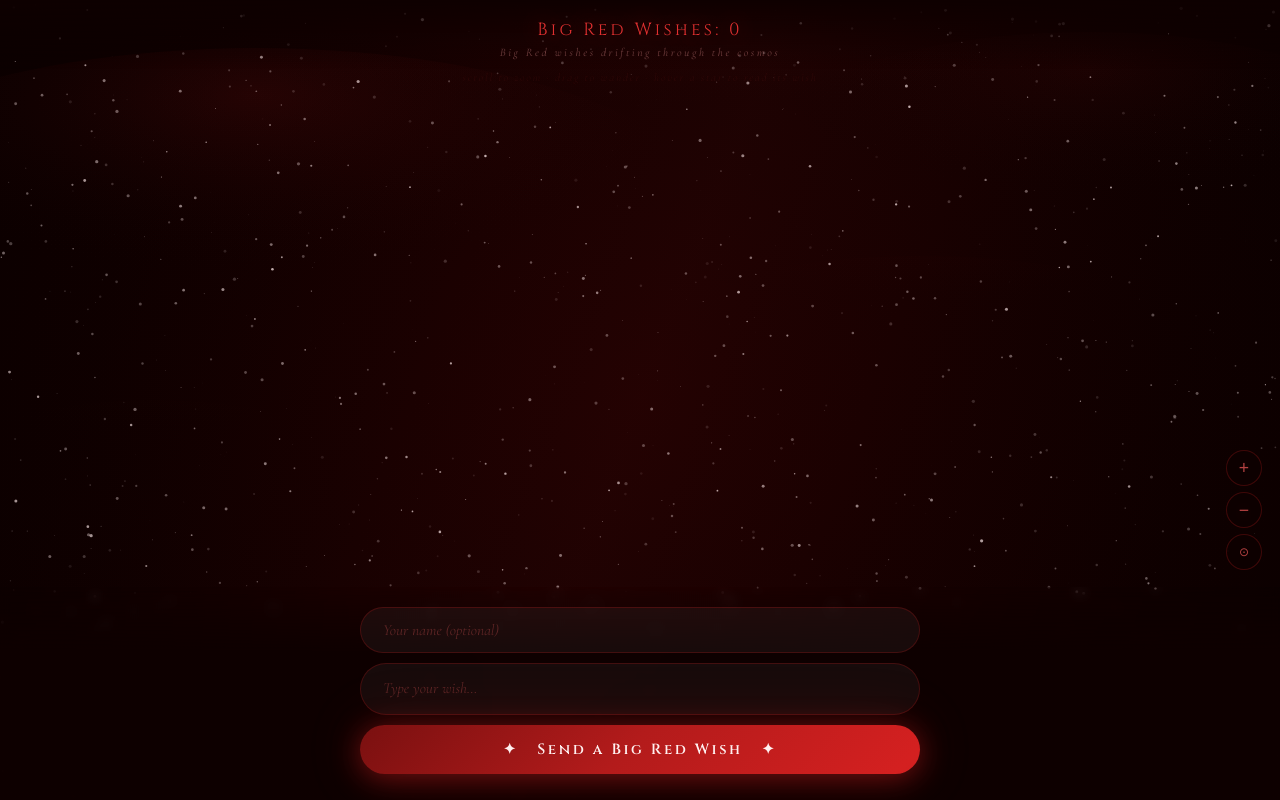
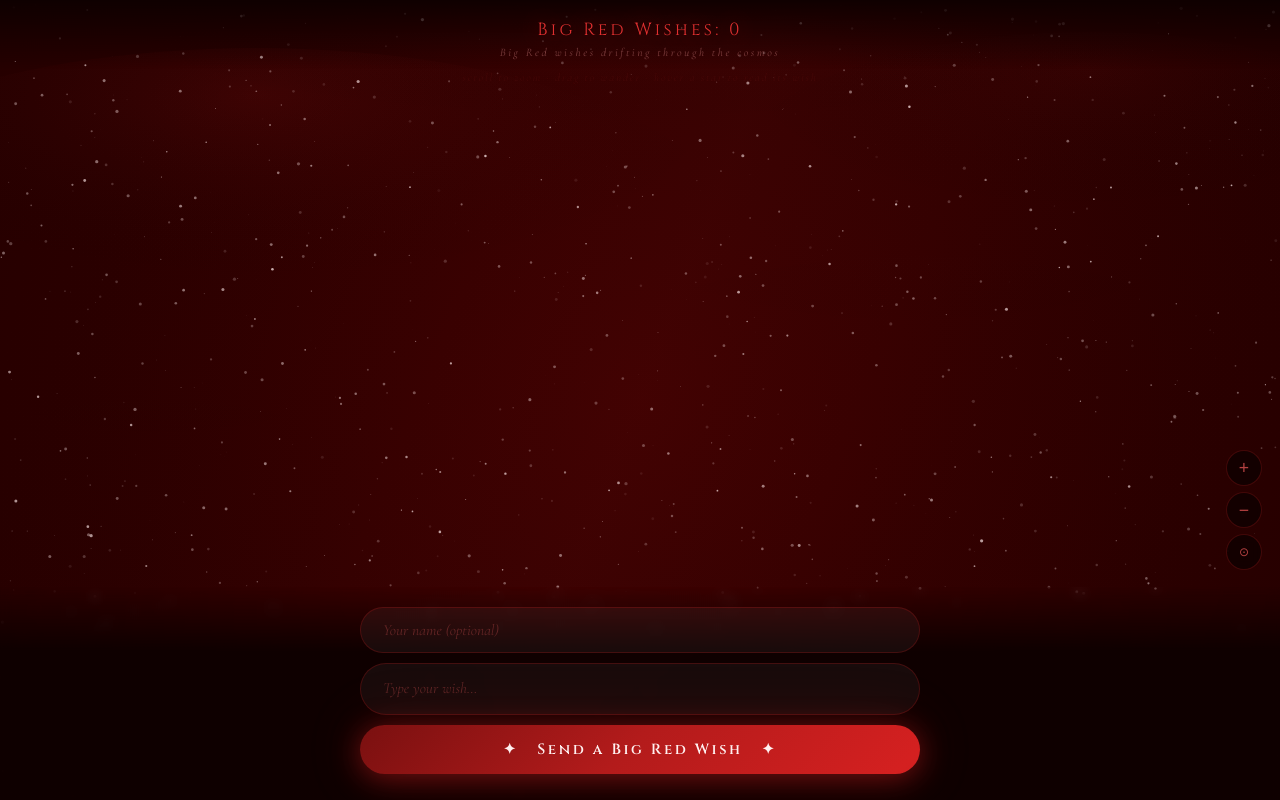
Before and after one commit to ShannonLin284/iwish, a website: page index.html in a window 1280 px wide. Drawn offline with nearby package versions, Linux system fonts and the light colour scheme; no server answers; animation ran at ten frames a second.

Commit message:
Deepen background to pure dark red, remove black tones
Co-Authored-By: Claude Sonnet 4.6 <noreply@anthropic.com>

```diff
--- a/index.html
+++ b/index.html
@@ -11,12 +11,12 @@
     :root {
       --red:#B31B1B; --red-light:#e03030; --red-glow:#ff4444;
       --cream:#fff0f0; --bronze:#c4973a;
-      --deep:#0e0000; --panel-h:200px;
+      --deep:#2a0000; --panel-h:200px;
       --serif:'Cormorant Garamond',Georgia,serif;
       --display:'Cinzel',serif;
     }
 
-    html,body { width:100%;height:100%;overflow:hidden;background:#0e0000;font-family:var(--serif);color:#fff;user-select:none; }
+    html,body { width:100%;height:100%;overflow:hidden;background:#2a0000;font-family:var(--serif);color:#fff;user-select:none; }
 
     /* ── canvas ── */
     #sky { position:fixed;inset:0;z-index:0; }
@@ -402,7 +402,7 @@ function draw(){
 
   // ── deep space background ──
   const bg=ctx.createRadialGradient(W/2,H/2,0,W/2,H/2,Math.max(W,H)*.85);
-  bg.addColorStop(0,'#1a0000'); bg.addColorStop(.5,'#0e0000'); bg.addColorStop(1,'#060000');
+  bg.addColorStop(0,'#3a0000'); bg.addColorStop(.5,'#2a0000'); bg.addColorStop(1,'#1e0000');
   ctx.fillStyle=bg; ctx.fillRect(0,0,W,H);
 
   // Milky Way band
```
